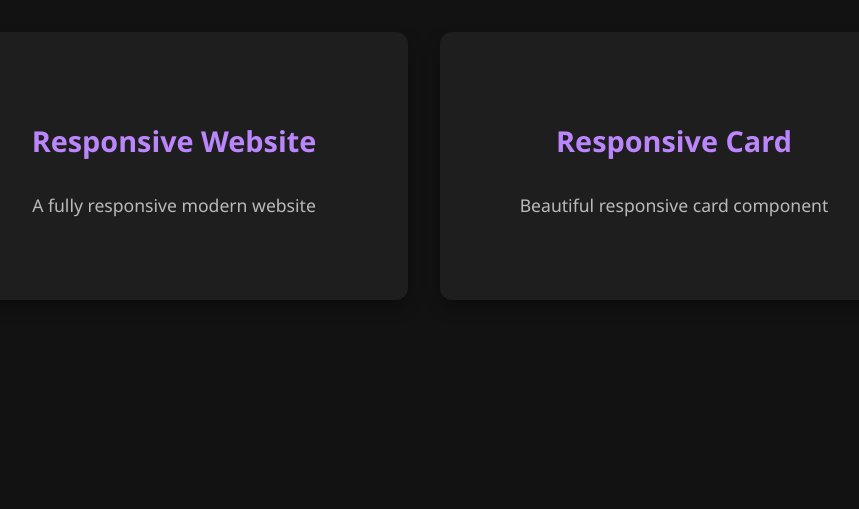
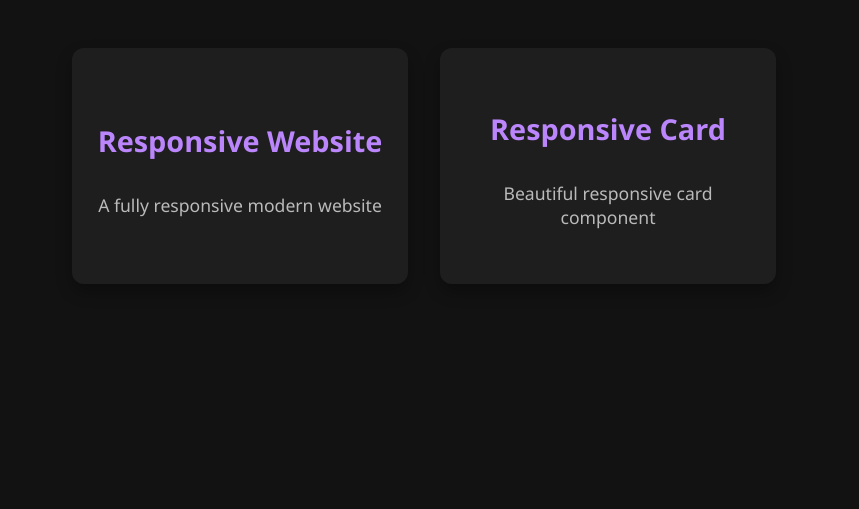
Before and after one commit to JSRxLogan/tailwind-practice-project, a website: page index.html in a window 1280 px wide. Shown: the part 291-800 px from the top of the page, without its empty margins (216-1075 px from the left). Drawn offline with Linux system fonts and the light colour scheme.

Commit message:
fixed size of cards

```diff
--- a/index.html
+++ b/index.html
@@ -46,10 +46,10 @@
         .project-card {
             background-color: var(--card-bg);
             border-radius: 12px;
-            padding: 2rem;
+            padding: 1rem;
             text-align: center;
             width: 100%;
-            max-width: 400px;
+            max-width: 300px;
             min-height: 200px;
             display: flex;
             flex-direction: column;
```
